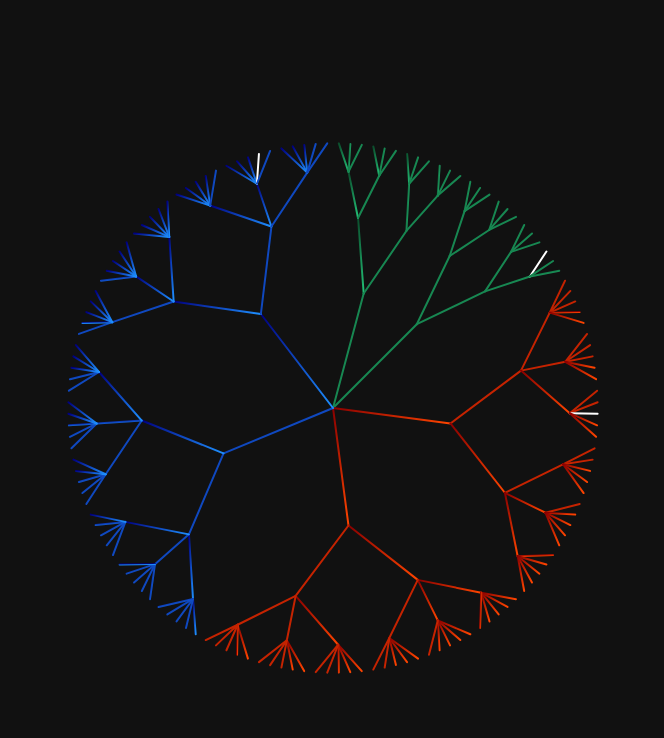
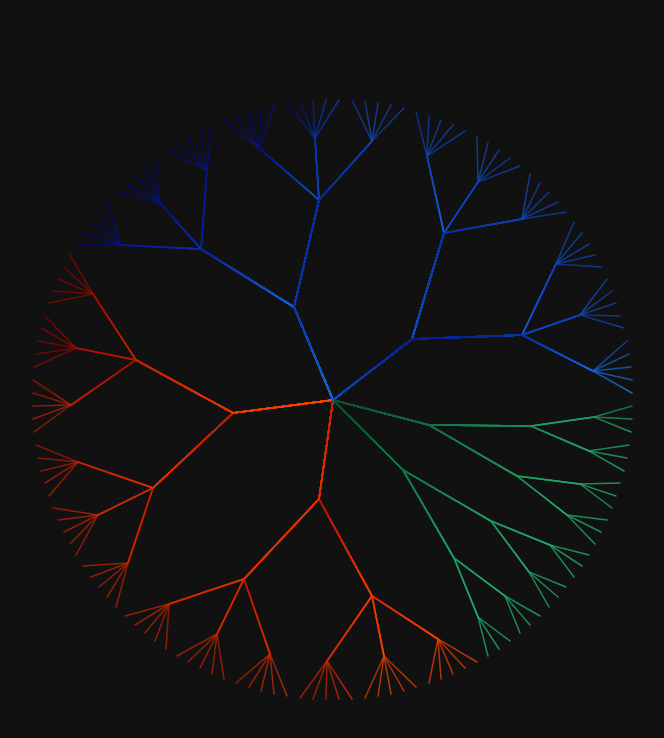
Before and after one commit to reflechant/tree-clock, a plain HTML site: page index.html in a window 1280 px wide. Shown: the whole page, without its empty margins (307-971 px from the left). Drawn offline with Linux system fonts and the light colour scheme.

Commit message:
(wip) use polylines and color all line from the center

```diff
--- a/index.html
+++ b/index.html
@@ -12,19 +12,44 @@
             align-items: center;
             background: #111111;
             overflow: hidden;
+            margin: 0;
+            padding: 0;
         }
 
-        line {
-            transition: stroke-width 0.3s ease, stroke 0.3s ease; /* Animation for line properties */
+        polyline {
+            transition: stroke-width 0.3s ease, stroke 0.3s ease, opacity 0.3s ease;
+        }
+
+        @keyframes pulse {
+            0% {
+                stroke-width: 2;
+                opacity: 0.8;
+            }
+
+            50% {
+                stroke-width: 3.5;
+                opacity: 1;
+            }
+
+            100% {
+                stroke-width: 2;
+                opacity: 0.8;
+            }
+        }
+
+        .current-time {
+            animation: pulse 2s infinite ease-in-out;
         }
 
         /* Define gradients for each time division */
         #gradient-hours {
             stop-color: #0B4D2C;
         }
+
         #gradient-minutes {
             stop-color: #8B0000;
         }
+
         #gradient-seconds {
             stop-color: #000080;
         }
@@ -52,131 +77,110 @@
 
     <script src="tree_clock.js"></script>
     <script>
-        // Render function to create the tree
-        function renderTree() {
+        const time_divisions = {
+            "hours": {
+                "factors": [2, 2, 2, 3],
+                "lines": 24,
+                "color": "url(#gradient-hours)"
+            },
+            "minutes": {
+                "factors": [2, 2, 3, 5],
+                "lines": 60,
+                "color": "url(#gradient-minutes)"
+            },
+            "seconds": {
+                "factors": [2, 2, 3, 5],
+                "lines": 60,
+                "color": "url(#gradient-seconds)"
+            }
+        };
+
+        let cachedWidth = window.innerWidth;
+        let cachedHeight = window.innerHeight;
+
+        // points cache to avoid unnecessary recalculations
+        let points = {};
+
+        function calculate_coords(start_angle, end_angle, line_length, time_division_name) {
+            const width = window.innerWidth;
+            const height = window.innerHeight;
+
+            if (width !== cachedWidth || height !== cachedHeight || !points[time_division_name]) {
+                points = {}; // invalidate other time divisions
+                cachedWidth = width;
+                cachedHeight = height;
+
+                const global_start = {
+                    x: width / 2,
+                    y: height / 2
+                };
+
+                points[time_division_name] = tree_clock_new(global_start, start_angle, end_angle, line_length, time_divisions[time_division_name].factors);
+            }
+
+            return points[time_division_name];
+        }
+
+
+        function render() {
             const svg = document.getElementById('tree-svg');
             const container = document.getElementById('tree-container');
 
-            const width = window.innerWidth;
-            const height = window.innerHeight;
-            svg.setAttribute('viewBox', `0 0 ${width} ${height}`);
+            svg.setAttribute('viewBox', `0 0 ${cachedWidth} ${cachedHeight}`);
 
             const now = new Date();
             const current_time = {
                 "hours": now.getHours(),
                 "minutes": now.getMinutes(),
                 "seconds": now.getSeconds()
-            }
-
-            // tree root
-            const global_start = {
-                x: width / 2,
-                y: height / 2
             };
 
-            // prime factors of 24, 60 and 60
-            const factors = {
-                "hours": [2, 2, 2, 3],
-                "minutes": [2, 2, 3, 5],
-                "seconds": [2, 2, 3, 5]
-            };
-            // array of arrays of the number of lines in each layer (calculated by running product of factors)
-            const layer_lines = {
-                "hours": factors["hours"].reduce((acc, curr) => {
-                    const product = acc[acc.length - 1] * curr;
-                    return [...acc, product];
-                }, [1]).slice(1),
-                "minutes": factors["minutes"].reduce((acc, curr) => {
-                    const product = acc[acc.length - 1] * curr;
-                    return [...acc, product];
-                }, [1]).slice(1),
-                "seconds": factors["seconds"].reduce((acc, curr) => {
-                    const product = acc[acc.length - 1] * curr;
-                    return [...acc, product];
-                }, [1]).slice(1),
-            };
+            const svgContent = [];
 
-            // we number all lines but we don't want to color only the last layer. Will refine later
-            const line_num_offset = {
-                "hours": 14,
-                "minutes": 18,
-                "seconds": 18
-            }
-            // Custom colors for each layer
-            const colors = {
-                "hours": 'url(#gradient-hours)', // Use gradient for hours
-                "minutes": 'url(#gradient-minutes)', // Use gradient for minutes
-                "seconds": 'url(#gradient-seconds)', // Use gradient for seconds
-            };
-            // it's just 24, 60 and 60 but calculated in a universal way
-            const lines_num = {
-                "hours": factors.hours.reduce((acc, curr) => acc * curr, 1),
-                "minutes": factors.minutes.reduce((acc, curr) => acc * curr, 1),
-                "seconds": factors.seconds.reduce((acc, curr) => acc * curr, 1)
-            }
-            const total_lines = Object.values(lines_num).reduce((acc, curr) => acc + curr, 0);
+            // 24 + 60 + 60 = 144
+            const total_lines = Object.values(time_divisions).reduce((acc, value) => acc + value.lines, 0);
 
-            const lines = [];
+            let start_angle = 0;
+            for (const [time_division_name, time_division_data] of Object.entries(time_divisions)) {
+                const sector_part = time_division_data.lines / total_lines;
+                const end_angle = start_angle + 2 * Math.PI * sector_part;
+                const coords = calculate_coords(start_angle, end_angle, 100, time_division_name);
 
-            const time_divisions = ['hours', 'minutes', 'seconds'];
-            let start_angle = 0;
-            for (const key of time_divisions) {
-                const sector_part = lines_num[key] / total_lines;
-                const end_angle = start_angle + 2 * Math.PI * sector_part;
-                const branch_height = Math.min(width, height) * 0.15;
+                const points_in_polyline = time_division_data.factors.length + 1;
+                const dimension = 2; // x and y coordinates
 
-                lines.push(...tree_clock(
-                    global_start,
-                    start_angle,
-                    end_angle,
-                    branch_height,
-                    factors[key]
-                ).map(line => {
-                    const isLastLayer = line[2] === factors[key].length - 1;
-                    const lineNumber = line[3];
+                let polylinePoints = [];
+                for (let i = 0; i < coords.length; i += dimension) {
+                    const x = coords[i];
+                    const y = coords[i + 1];
+                    polylinePoints.push(`${x},${y}`);
+                    if (polylinePoints.length === points_in_polyline) {
+                        const line_idx = (i + 1) / (dimension * points_in_polyline);
+                        const isCurrentTime = (line_idx === current_time[time_division_name]);
+                        const strokeWidth = isCurrentTime ? 3 : 1.5;
+                        const strokeColor = isCurrentTime ? 'white' : time_division_data.color;
+                        const opacity = isCurrentTime ? 1 : 0.7;
+                        const className = isCurrentTime ? 'class="current-time"' : '';
 
-                    let highlight = false;
-                    if (isLastLayer) {
-                        highlight = lineNumber === current_time[key];
-                    } else {
-                        // const time_ratio = current_time[key] / lines_num[key];
+                        svgContent.push(`<polyline points="${polylinePoints.join(' ')}" ${className}
+                                style="stroke:${strokeColor}; fill:none; stroke-width:${strokeWidth}; stroke-linecap:round; opacity:${opacity};" />`);
+
+                        polylinePoints = [];
                     }
-
-                    const color = highlight ? 'white' : colors[key];
-
-                    return [...line, color];
-                }));
+                }
 
                 start_angle = end_angle;
             }
 
-            // Update stroke-width for a more elegant look
-            const lineWidth = 2; // Adjusted line width
-
-            // Generate SVG markup
-            const svgContent = lines.map(line => {
-                const [start, end, layer, lineNumber, color] = line;
-                return `<line
-                    x1="${start.x}"
-                    y1="${start.y}"
-                    x2="${end.x}"
-                    y2="${end.y}"
-                    stroke="${color}"
-                    stroke-width="${lineWidth}"
-                    stroke-linecap="round"
-                    data-layer="${layer}"
-                    data-line-number="${lineNumber}" />`;
-            }).join('\n');
-
-            container.innerHTML = svgContent;
+            container.innerHTML = svgContent.join('');
         }
 
         // Initial render and handle window resize
-        window.addEventListener('load', renderTree);
-        window.addEventListener('resize', renderTree);
+        window.addEventListener('load', render);
+        window.addEventListener('resize', render);
 
         // Set interval to re-render every second
-        setInterval(renderTree, 1000);
+        setInterval(render, 1000);
     </script>
 </body>
 
--- a/tree_clock.js
+++ b/tree_clock.js
@@ -76,3 +76,60 @@ function tree_clock(global_start, start_angle, end_angle, height, factors) {
 
     return result;
 }
+
+function tree_clock_new(global_start, start_angle, end_angle, line_length, factors) {
+    let lines_total = factors.reduce((acc, curr) => acc * curr, 1);
+    if (lines_total <= 0) {
+        throw new Error("Invalid factors");
+    }
+    const dimension = 2; // x and y coordinates
+
+    const polyline_segment_num = factors.length;
+    const points_in_polyline = polyline_segment_num + 1;
+
+    // Create a flat array to store all points
+    const coords = new Int32Array(lines_total * points_in_polyline * dimension);
+
+    // Fill the starting point (center) for all polylines
+    for (let i = 0; i < lines_total; i++) {
+        const firstPointIdx = i * points_in_polyline;
+        coords[firstPointIdx * dimension] = global_start.x;
+        coords[firstPointIdx * dimension + 1] = global_start.y;
+    }
+
+    let branch_num = 1;
+    let radius = line_length;
+    for (let layer = 1; layer < points_in_polyline; layer++) {
+        const factor = factors[layer - 1];
+        branch_num *= factor;
+
+        const lines_per_branch = lines_total / branch_num;
+        const angle_step = (end_angle - start_angle) / branch_num;
+
+        // For each branch at this layer
+        for (let branch = 0; branch < branch_num; branch++) {
+            const branch_angle = start_angle + (branch + 0.5) * angle_step;
+
+            // For each line in this branch
+            for (let line = 0; line < lines_per_branch; line++) {
+                // Calculate the global line index
+                const lineIdx = branch * lines_per_branch + line;
+
+                // Calculate coordinates for this point
+                const x = global_start.x + Math.cos(branch_angle) * radius;
+                const y = global_start.y + Math.sin(branch_angle) * radius;
+
+                // Store coordinates for this layer's point
+                const pointIdx = lineIdx * points_in_polyline + layer;
+                const coordIdx = pointIdx * dimension;
+                coords[coordIdx] = x;
+                coords[coordIdx + 1] = y;
+            }
+        }
+
+        radius += line_length;
+        line_length /= golden_ratio;
+    }
+
+    return coords;
+}
```
